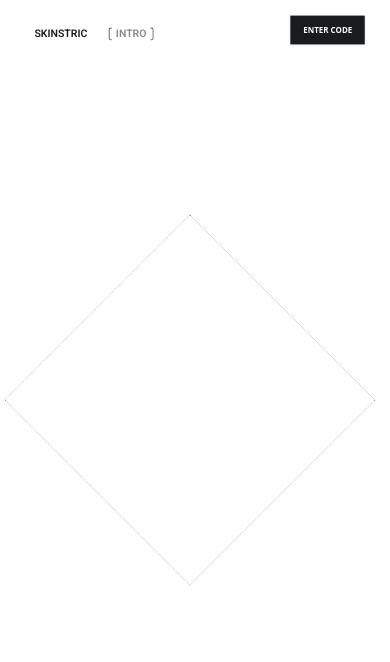
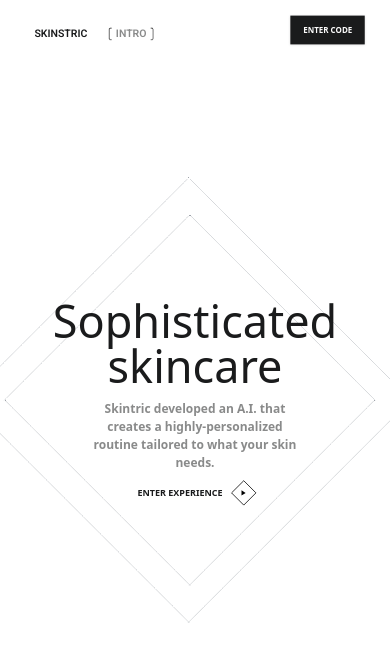
Before and after one commit to CreationsXJohnC/skinstric-ai-internship, a React (Create React App) app: page / in a window 390 px wide. Shown: the top 662 px of the page. Built offline with nearby package versions, Linux system fonts and the light colour scheme.

Commit message:
third update

```diff
--- a/src/pages/000.jsx
+++ b/src/pages/000.jsx
@@ -2,7 +2,8 @@ import React, { useEffect, useState } from "react";
 import { Link } from "react-router-dom";
 import LeftBracket from "../assets/Rectangle 2710.webp"
 import RightBracket from "../assets/Rectangle 2711.webp"
-
+import LeftBorder from "../assets/Rectangle 2779.svg"
+import DisButton from "../assets/button-icon-text-shrunk.svg"
 
 const Page1 = () => {
     useEffect(() => {
@@ -25,6 +26,51 @@ const Page1 = () => {
                     <div className="absolute insert-0 flex items-center justify-center lg:hidden">
                         <div className="w-[350px] h-[350px] border border-dotted border-[#A0A4AB] rotate-45 absolute top-1/2 left-1/2 -translate-x-[52%] -translate-y-1/2"></div>
                     </div>
+                    <div className="absolute inset-0 flex items-center justify-center lg:hidden">
+                        <div className="w-[420px] h-[420px] border border-dotted border-[#A0A4AB] rotate-45 absolute top-1/2 left-1/2 -translate-x-[52%] -translate-y-1/2"></div>
+                    </div>
+                    <div id="main-headng" className="relative z-10 text-center">
+                        <h1 className="text-[60px] text-[#1A1B1C] lg:text-[100px] font-inter font-normal leading-none">Sophisticated <br /> <span className="block text-[#1A1B1C]">skincare</span></h1>
+                    </div>
+                    <p className="z-10 block lg:hidden w-[30ch] mt-4 text-[16px] font-semibold text-center text-muted-foreground text-[#1a1b1c83]">Skintric developed an A.I. that creates a highly-personalized routine tailored to what your skin needs.</p>
+                    <div className="z-10 mt-4 lg:hidden">
+                        <a href="/testing">
+                            <button className="relative flex items-center gap-4 hover:scale-105 duration-300">
+                                <span className="text-[12px] font-bold cursor-pointer">ENTER EXPERIENCE</span>
+                                <div className="w-[24px] h-[24px] border border-solid border-black rotate-45 cursor-pointer"></div>
+                                <span className="absolute left-[129px] scale-[0.5] hover:scale-60 duration-300">
+                                    <svg viewBox="0 0 24 24" width={24} height={24} className="fill-current text-black">
+                                        <path d="M8 5v14l11-7z"></path>
+                                    </svg>
+                                </span>
+                            </button>
+                        </a>
+                    </div>
+                    <div className="hidden lg:block fixed bottom-[calc(-7vh)] left-[calc(-20vw)] xl:left-[calc(-27vw)] 2xl:left-[calc(-31vw)] [@media(width>=1920px)]:left-[calc(-33vw)] font-normal text-sm text-[#1A1B1C] space-y-3 uppercase">
+                        <p>Skinstric developed an A.I. that creates a <br />highly-personalized routine tailored to <br />what your skin needs.</p>
+                    </div>
+                    <div id="left-section" className="lag:block fixed left-[calc(-53vw)] xl:left-[calc(-50vw)] top-1/2 -translate-y-1/2 w-[500px] h-[500px] transition-opacity duration-500 ease-in-out opacity-100">
+                        <div className="relative w-full h-full">
+                            <div className="[@media(width<=1023px)]:hidden w-full h-full border border-dotted border-[#A0A4AB] rotate-45 fixed inset-0" src={LeftBorder}></div>
+                            <button id="discover-button" className="[@media(width<=1023px)]:hidden group inline-flex items-center justify-center gap-4 whitespace-nowrap rounded-md text-sm font-normal text-[#1A1B1C] transition-colors focus-visible:outline-none focus-visible:ring-1 focus-visible:ring-ring cursor-pointer disabled:opacity-50 h-9 absolute top-1/2 right-0 -translate-y-1/2 translate-x-1/5 xl:translate-x-1/6 [@media(width>=1920px)]:translate-x-1/20 px-3 py-1" src={DisButton}>
+                                <div className="w-[30px] h-[30px] border border-solid border-black rotate-45 cursor-pointer group-hover:scale-110 duration-300"></div>
+                                <span className="absolute left-[18px] top-[8px] scale-[0.9] rotate-180 group-hover:scale-105 duration-300"></span>
+                                <span>DISCOVER A.I.</span>
+                            </button>
+                        </div>
+                    </div>
+                    <div id="right-section" className="hidden lg:block fixed top-1/2 right-[calc(-53vw)] xl:right-[calc(-50vw)] -translate-y-1/2 w-[500px] h-[500px] transition-opacity duration-500 ease-in-out opacity-100">
+                        <div className="relative w-full h-full">
+                            <div className="w-full h-full border border-dotted border-[#A0A4AB] rotate-45 absolute inset-0"></div>
+                            <a href="/testing">
+                                <Link id="task-test-button" className="group inline-flex items-center justify-center gap-4 whitespace-nowrap rounded-md text-sm font-normal text-[#1A1B1C] transition-colors focus-visible:outline-none focus-visible:ring-1 focus-visible:ring-ring cursor-pointer disabled:opacity-50 h-9 absolute top-1/2 left-0 -translate-y-1/2 -translate-x-1/5 xl:-translate-x-1/6 [@media(width>=1920px)]:-translate-x-1/20 px-3 py-1" to="/page3">
+                                TAKE TEST
+                                <div className="w-[30px] h-[30px] border border-solid border-black rotate-45 group-hover:scale-110 duration-300"></div>
+                                <span className="absolute left-[107px] top-[9px] scale-[0.9] cursor-pointer group-hover:scale-105 duration-300"></span>
+                                </Link>
+                            </a>
+                        </div>
+                    </div>
                 </div>
             </div>
         </div>
--- a/src/pages/001.jsx
+++ b/src/pages/001.jsx
@@ -10,7 +10,7 @@ const Page2 = () => {
     }, []);
 
     return (
-        <body className="main__intro__page">
+        <div className="main__intro__page">
             <div className="nav__row">
                 <div className="navbar__left">
                     <Link className="navbar__left--name" to="/">SKINSTRIC</Link>
@@ -20,7 +20,7 @@ const Page2 = () => {
                 </div>
                 <button className="navbar__enter-code">ENTER CODE</button>
             </div>
-        </body>
+        </div>
 
     );
 };
--- a/src/pages/002.jsx
+++ b/src/pages/002.jsx
@@ -10,7 +10,7 @@ const Page3 = () => {
     }, []);
 
     return (
-        <body className="main__intro__page">
+        <div className="main__intro__page">
             <div className="nav__row">
                 <div className="navbar__left">
                     <Link className="navbar__left--name" to="/">SKINSTRIC</Link>
@@ -18,9 +18,22 @@ const Page3 = () => {
                     <p className="navbar__left--page-name">INTRO</p>
                     <img className="navbar__left--img" src={RightBracket} alt="" />
                 </div>
+                <button className="inline-flex items-center justify-center gap-2 whitespace-nowrap font-semibold transition-colors  disabled:pointer-events-none text-primary-foreground shadow hover:bg-primary/90 h-9 px-4 py-2 mx-4 scale-[0.8] text-[#FCFCFC] text-[10px] bg-[#1A1B1C] leading-[16px]">ENTER CODE</button>
             </div>
-        </body>
-
+            <div className="min-h-[90vh] flex flex-col items-center justify-center bg-white text-center">
+                <div className="absolute top-16 left-9 text-left">
+                    <p className="font-semibold text-xs">TO START ANALYSIS</p>
+                </div>
+                <div className="relative flex flex-col items-center justify-center mb-40 w-full h-full">
+                    <p className="text-sm text-gray-400 tracking-wider uppercase mb-1">CLICK TO TYPE</p>
+                    <form action="javascript:throw new Error('A React form was unexpectedly submitted. If you called form.submit() manually, consider using form.requestSubmit() instead. If you\'re trying to use event.stopPropagation() in a submit event handler, consider also calling event.preventDefault().')" className="relative z-10">
+                        <div className="flex flex-col items-center"></div>
+                        <input className="text-5xl sm:text-6xl font-normal text-center bg-transparent border-b border-black focus:outline-none appearance-none w-[372px] sm:w-[432px] pt-1 tracking-[-0.07em] leading-[64px] text-[#1A1B1C] z-10" placeholder="Introduce Yourself" autoComplete="off" type="text" name="name" />
+                        <button type="submit" className="sr-only">Submit</button>
+                    </form>
+                </div>
+            </div>
+        </div>
     );
 };
 
```
